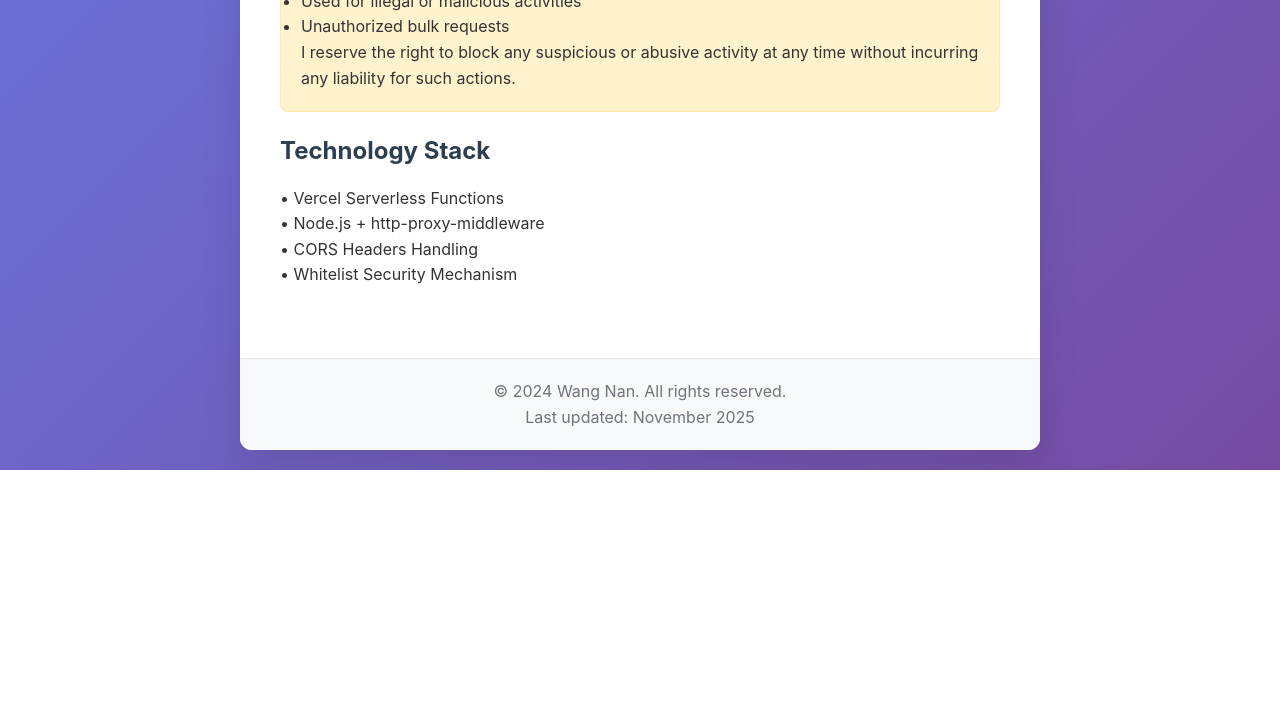
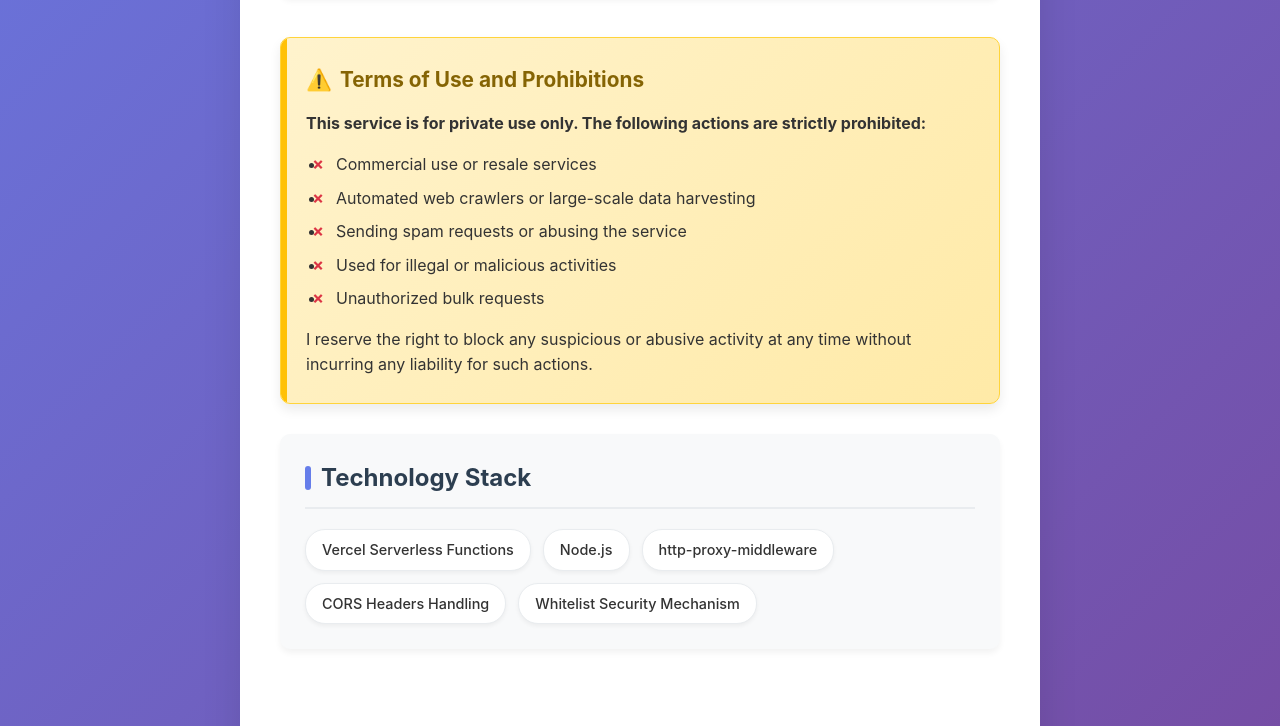
Before and after one commit to theFool-wn/ProxyForCORS, a website: page index.html in a window 1280 px wide. Shown: the part 738-1464 px from the top of the page. Before the commit the page ends 1208 px from the top, so only its background shows below. Drawn offline with Linux system fonts and the light colour scheme.

Commit message:
Update index.html

```diff
--- a/index.html
+++ b/index.html
@@ -52,54 +52,150 @@
         }
 
         .section {
-            margin-bottom: 30px;
+            margin-bottom: 40px;
+            padding: 25px;
+            background: #f8f9fa;
+            border-radius: 10px;
+            box-shadow: 0 4px 6px rgba(0,0,0,0.05);
+            transition: transform 0.3s ease, box-shadow 0.3s ease;
+        }
+
+        .section:hover {
+            transform: translateY(-3px);
+            box-shadow: 0 8px 15px rgba(0,0,0,0.1);
         }
 
         .section h2 {
             color: #2c3e50;
+            margin-bottom: 20px;
+            font-size: 1.5em;
+            display: flex;
+            align-items: center;
+            gap: 10px;
+            padding-bottom: 10px;
+            border-bottom: 2px solid #e9ecef;
+        }
+
+        .section h2::before {
+            content: "";
+            display: inline-block;
+            width: 6px;
+            height: 24px;
+            background: #667eea;
+            border-radius: 3px;
+        }
+
+        .section p {
             margin-bottom: 15px;
-            font-size: 1.5em;
         }
 
         .contact-links {
             display: flex;
-            gap: 20px;
+            gap: 15px;
             flex-wrap: wrap;
         }
 
         .contact-link {
             display: flex;
             align-items: center;
-            gap: 8px;
+            gap: 10px;
             padding: 12px 20px;
-            background: #f8f9fa;
+            background: white;
             border-radius: 8px;
             text-decoration: none;
             color: #333;
             transition: all 0.3s ease;
+            box-shadow: 0 2px 4px rgba(0,0,0,0.05);
+            border: 1px solid #e9ecef;
         }
 
         .contact-link:hover {
-            background: #e9ecef;
+            background: #667eea;
+            color: white;
             transform: translateY(-2px);
+            box-shadow: 0 6px 12px rgba(0,0,0,0.1);
         }
 
         .warning {
-            background: #fff3cd;
-            border: 1px solid #ffeaa7;
-            border-radius: 8px;
-            padding: 20px;
-            margin: 20px 0;
+            background: linear-gradient(135deg, #fff3cd 0%, #ffeaa7 100%);
+            border: 1px solid #ffd43b;
+            border-radius: 10px;
+            padding: 25px;
+            margin: 30px 0;
+            box-shadow: 0 6px 12px rgba(0,0,0,0.08);
+            position: relative;
+            overflow: hidden;
+        }
+
+        .warning::before {
+            content: "";
+            position: absolute;
+            top: 0;
+            left: 0;
+            width: 6px;
+            height: 100%;
+            background: #ffc107;
         }
 
         .warning h3 {
             color: #856404;
-            margin-bottom: 10px;
+            margin-bottom: 15px;
+            font-size: 1.3em;
+            display: flex;
+            align-items: center;
+            gap: 8px;
+        }
+
+        .warning h3::before {
+            content: "⚠️";
+        }
+
+        .warning ul {
+            margin: 15px 0;
+            padding-left: 20px;
+        }
+
+        .warning li {
+            margin-bottom: 8px;
+            position: relative;
+            padding-left: 10px;
+        }
+
+        .warning li::before {
+            content: "✗";
+            position: absolute;
+            left: -15px;
+            color: #dc3545;
+            font-weight: bold;
+        }
+
+        .tech-stack {
+            display: flex;
+            flex-wrap: wrap;
+            gap: 12px;
+            margin-top: 15px;
+        }
+
+        .tech-item {
+            background: white;
+            padding: 8px 16px;
+            border-radius: 20px;
+            font-size: 0.9em;
+            font-weight: 500;
+            box-shadow: 0 2px 4px rgba(0,0,0,0.05);
+            border: 1px solid #e9ecef;
+            transition: all 0.2s ease;
+        }
+
+        .tech-item:hover {
+            background: #667eea;
+            color: white;
+            transform: translateY(-2px);
         }
 
         .footer {
             text-align: center;
-            padding: 20px;
+            padding: 25px;
             background: #f8f9fa;
             color: #6c757d;
             border-top: 1px solid #dee2e6;
@@ -115,11 +211,19 @@
             }
 
             .content {
-                padding: 30px 20px;
+                padding: 25px 20px;
+            }
+
+            .section {
+                padding: 20px;
             }
 
             .contact-links {
                 flex-direction: column;
+            }
+
+            .tech-stack {
+                justify-content: center;
             }
         }
     </style>
@@ -163,7 +267,7 @@
             </div>
 
             <div class="warning">
-                <h3>⚠️ Terms of Use and Prohibitions</h3>
+                <h3>Terms of Use and Prohibitions</h3>
                 <p><strong>This service is for private use only. The following actions are strictly prohibited:</strong></p>
                 <ul>
                     <li>Commercial use or resale services</li>
@@ -177,10 +281,13 @@
 
             <div class="section">
                 <h2>Technology Stack</h2>
-                <p>• Vercel Serverless Functions</p>
-                <p>• Node.js + http-proxy-middleware</p>
-                <p>• CORS Headers Handling</p>
-                <p>• Whitelist Security Mechanism</p>
+                <div class="tech-stack">
+                    <span class="tech-item">Vercel Serverless Functions</span>
+                    <span class="tech-item">Node.js</span>
+                    <span class="tech-item">http-proxy-middleware</span>
+                    <span class="tech-item">CORS Headers Handling</span>
+                    <span class="tech-item">Whitelist Security Mechanism</span>
+                </div>
             </div>
         </div>
 
```
